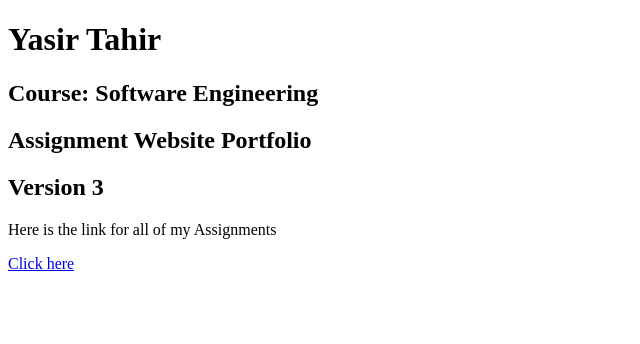
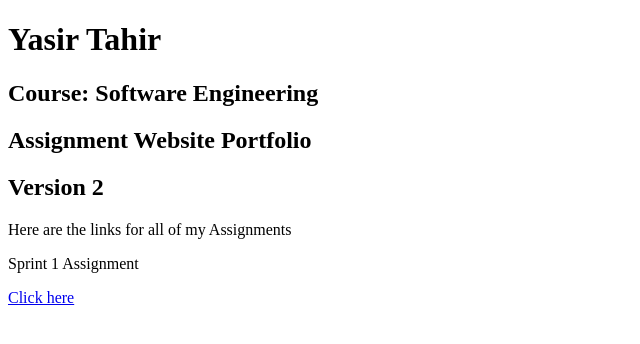
Before and after one commit to YasirTahir-Lewis/Software-Engineering-Assignments, a plain HTML site: page index.html in a window 1280 px wide. Shown: the whole page, without its empty margins (0-640 px from the left). Drawn offline with Linux system fonts and the light colour scheme.

Commit message:
Made some changes.

```diff
--- a/index.html
+++ b/index.html
@@ -12,9 +12,10 @@
         <h1>Yasir Tahir</h1>
         <h2>Course: Software Engineering</h2>
         <h2>Assignment Website Portfolio</h2>
-        <h2>Version 3</h2>
+        <h2>Version 2</h2>
 
-        <p>Here is the link for all of my Assignments</p>
-        <a href="created-a-game.html">Click here</a>
+        <p>Here are the links for all of my Assignments</p>
+        <p>Sprint 1 Assignment</p>
+        <a href="gtk.html">Click here</a>
     </body>
 </html>
```
Also changed, not shown: GTK.html (+3 -3 lines), yasir.jpeg (renamed from Yasir's.jpeg).
